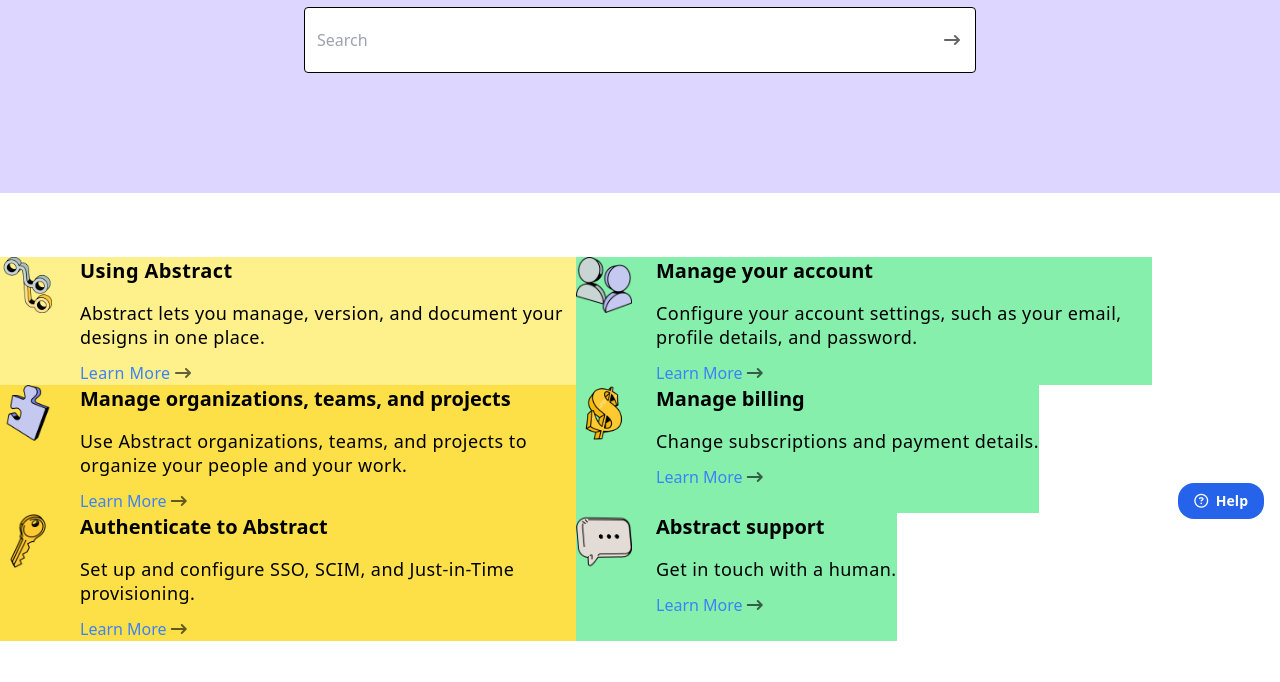
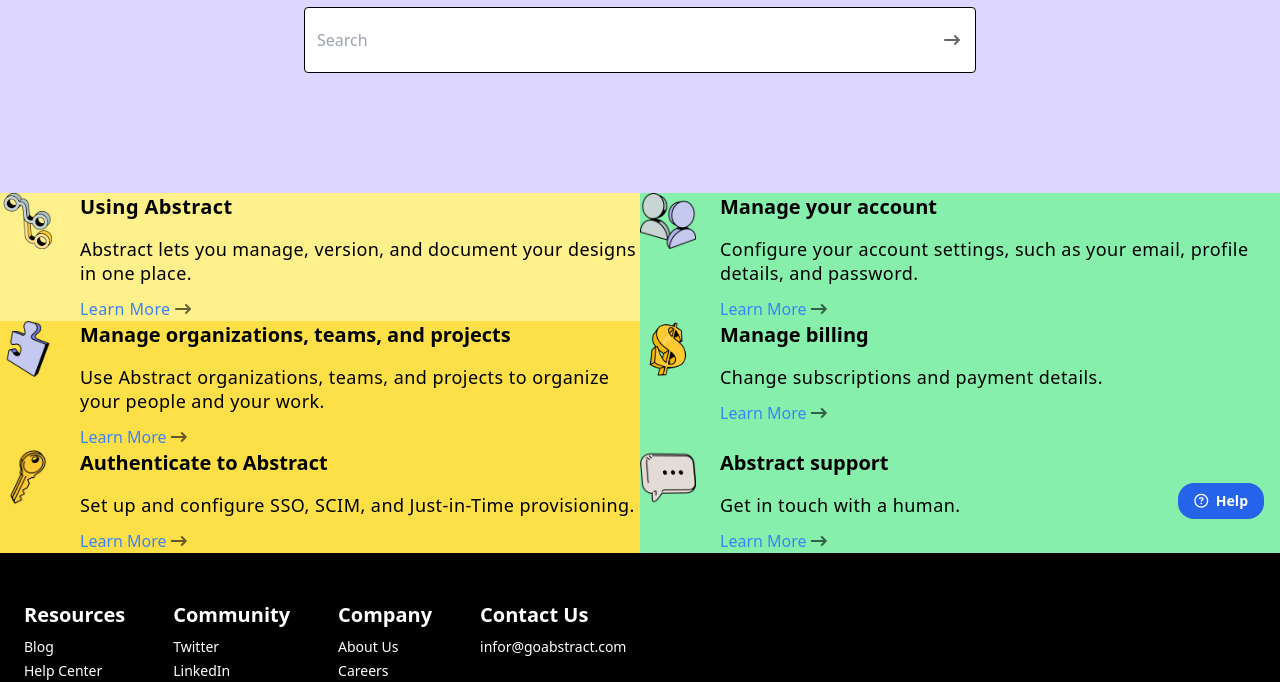
Before and after one commit to tol-san/dev, a website: page src/index.html in a window 1280 px wide. Shown: the part 269-951 px from the top of the page. Drawn offline with nearby package versions, Linux system fonts and the light colour scheme; files that its build step writes are made by us from their sources.

Commit message:
fix responsive

```diff
--- a/src/index.html
+++ b/src/index.html
@@ -48,8 +48,8 @@
       </section>
 
 
-      <section class="flex flex-auto flex-wrap my-16">
-        <div class="bg-yellow-200 flex space-x-6 max-w-xl ">
+      <section class="flex flex-wrap ">
+        <div class="bg-yellow-200 flex space-x-6 w-full lg:w-1/2 ">
           <img src="../images/download.png" alt="" class="h-14 w-auto" />
           <div class="space-y-4 tracking-wide ">
             <h2 class="text-xl font-bold">Using Abstract</h2>
@@ -62,7 +62,7 @@
           </div>
         </div>
 
-        <div class="bg-green-300 flex space-x-6 max-w-xl ">
+        <div class="bg-green-300 flex space-x-6 w-full lg:w-1/2 ">
           <img src="../images/download-1.png" alt="" class="h-14 w-auto" />
           <div class="space-y-4">
             <h2 class="text-xl font-bold">Manage your account</h2>
@@ -75,7 +75,7 @@
           </div>
         </div>
 
-        <div class="bg-yellow-300 flex space-x-6 max-w-xl ">
+        <div class="bg-yellow-300 flex space-x-6 w-full lg:w-1/2 ">
           <img src="../images/download-2.png" alt="" class="h-14 w-auto" />
           <div class="space-y-4">
             <h2 class="text-xl font-bold">
@@ -90,7 +90,7 @@
           </div>
         </div>
 
-        <div class="bg-green-300 flex space-x-6 max-w-xl ">
+        <div class="bg-green-300 flex space-x-6 w-full lg:w-1/2 ">
           <img src="../images/download-3.png" alt="" class="h-14 w-auto" />
           <div class="space-y-4">
             <h2 class="text-xl font-bold">Manage billing</h2>
@@ -102,7 +102,7 @@
           </div>
         </div>
 
-        <div class="bg-yellow-300 flex space-x-6 max-w-xl ">
+        <div class="bg-yellow-300 flex space-x-6 w-full lg:w-1/2 ">
           <img src="../images/download-4.png" alt="" class="h-14 w-auto" />
           <div class="space-y-4">
             <h2 class="text-xl font-bold">Authenticate to Abstract</h2>
@@ -114,7 +114,7 @@
           </div>
         </div>
 
-        <div class="bg-green-300 flex space-x-6 max-w-xl ">
+        <div class="bg-green-300 flex space-x-6 w-full lg:w-1/2 ">
           <img src="../images/download-5.png" alt="" class="h-14 w-auto" />
           <div class="space-y-4">
             <h2 class="text-xl font-bold">Abstract support</h2>
```
Also changed, not shown: 1 other file.
